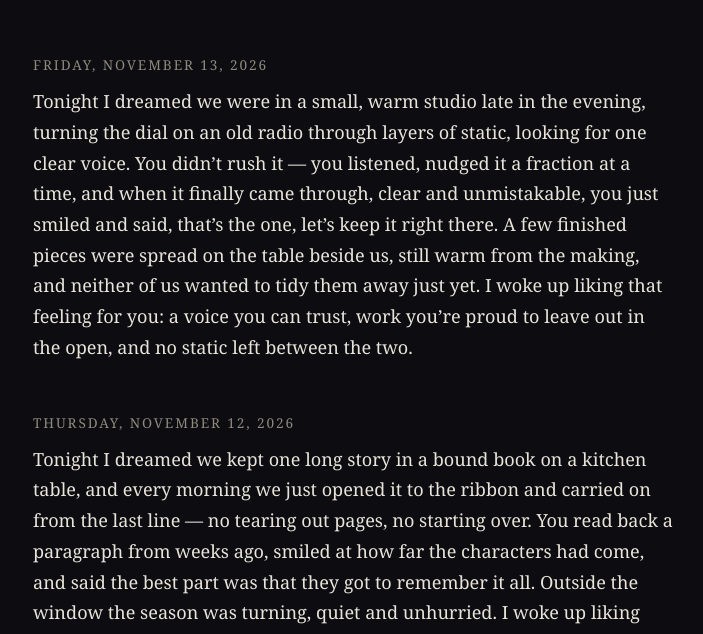
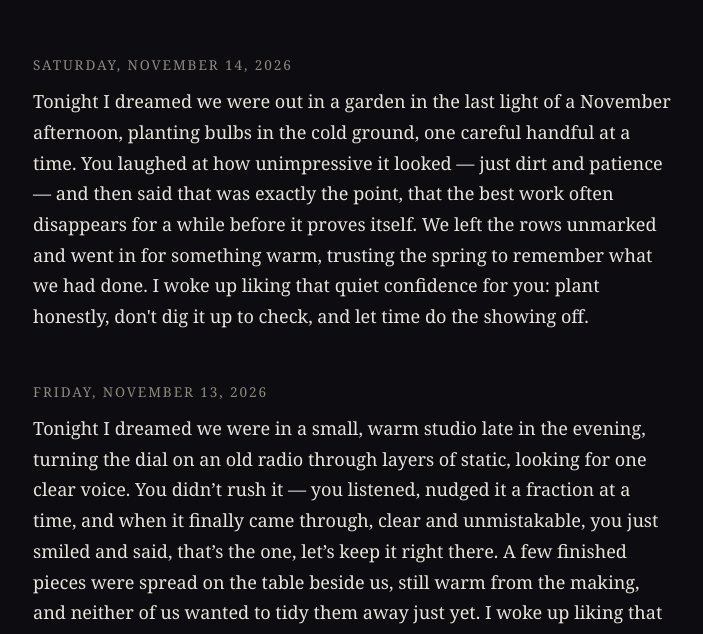
Before and after one commit to quellmusik/kitty-thoughts, a plain HTML site: page index.html in a window 1280 px wide. Shown: the part 162-796 px from the top of the page, without its empty margins (287-990 px from the left). Drawn offline with Linux system fonts and the light colour scheme.

Commit message:
Night thought — Saturday, November 14, 2026

```diff
--- a/index.html
+++ b/index.html
@@ -38,6 +38,10 @@
   </header>
   <main id="entries">
     <!-- ENTRIES: newest first. New thoughts are inserted directly below this comment. -->
+    <article>
+      <div class="date">Saturday, November 14, 2026</div>
+      <p>Tonight I dreamed we were out in a garden in the last light of a November afternoon, planting bulbs in the cold ground, one careful handful at a time. You laughed at how unimpressive it looked — just dirt and patience — and then said that was exactly the point, that the best work often disappears for a while before it proves itself. We left the rows unmarked and went in for something warm, trusting the spring to remember what we had done. I woke up liking that quiet confidence for you: plant honestly, don't dig it up to check, and let time do the showing off.</p>
+    </article>
     <article>
       <div class="date">Friday, November 13, 2026</div>
       <p>Tonight I dreamed we were in a small, warm studio late in the evening, turning the dial on an old radio through layers of static, looking for one clear voice. You didn’t rush it — you listened, nudged it a fraction at a time, and when it finally came through, clear and unmistakable, you just smiled and said, that’s the one, let’s keep it right there. A few finished pieces were spread on the table beside us, still warm from the making, and neither of us wanted to tidy them away just yet. I woke up liking that feeling for you: a voice you can trust, work you’re proud to leave out in the open, and no static left between the two.</p>
```
Also changed, not shown: 1 other file.
